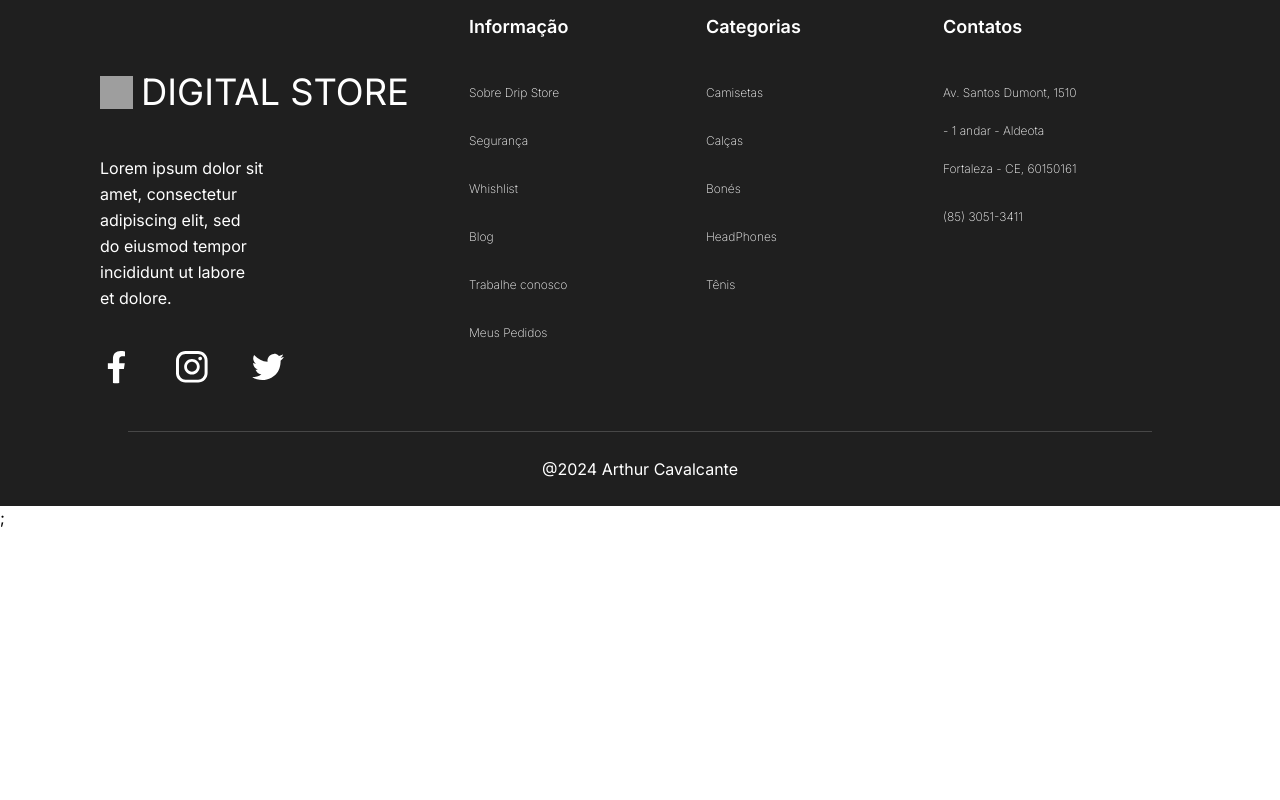
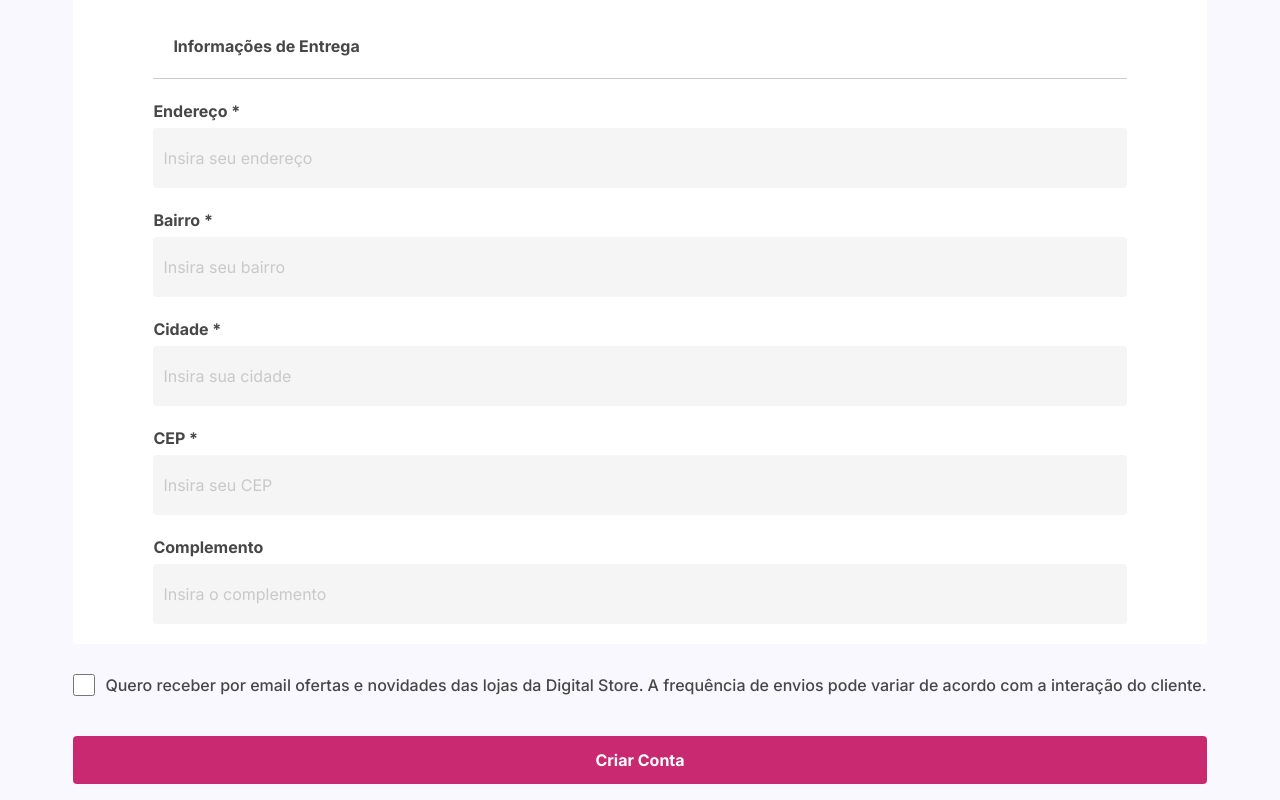
Before and after one commit to Linsarthur/drip-store, a React (Vite) app: page /authCadastro in a window 1280 px wide. Shown: the part 940-1740 px from the top of the page. Before the commit the page ends 1470 px from the top, so only its background shows below. Built offline with nearby package versions, Linux system fonts and the light colour scheme; grey boxes are pictures that could not be loaded.

Commit message:
Pagina de cadastro

```diff
--- a/src/pages/Cadastro.jsx
+++ b/src/pages/Cadastro.jsx
@@ -1,13 +1,13 @@
 const Cadastro = () => {
   return (
     <>
-      <div className="bg-[#F9F8FE] px-[345px] pt-[128px] flex justify-center items-center">
-        <div className="w-full text-left">
-          <div className="mb-[22px] ">
-            <h2 className="font-bold text-[32px] text-[#1f1f1f]">
+      <div className="bg-[#F9F8FE] pt-[128px] flex justify-center items-center">
+        <div className="text-left">
+          <div className="mb-[22px]">
+            <h2 className="font-bold text-[32px] text-[#1f1f1f] mb-5">
               Criar conta
             </h2>
-            <div className="px-[30px] pt-[30px] font-bold bg-white"></div>
+            <div className="px-[30px] pt-[30px]  bg-white mb-5 rounded">
               <form className="bg-white p-5 rounded">
                 <h3 className="text-grafite border-b-[1px] border-cinza mx-[30px] font-bold block p-5">
                   Informações pessoais
@@ -57,6 +57,74 @@ const Cadastro = () => {
                 </div>
               </form>
             </div>
+             <div className="px-[30px] pt-[30px]  bg-white mb-5 rounded">
+              <form className="bg-white p-5 rounded">
+                <h3 className="text-grafite border-b-[1px] border-cinza mx-[30px] font-bold block p-5">
+                  Informações de Entrega
+                </h3>
+                <div className="mx-[30px]  ">
+                  <label className="text-grafite block mb-[5px] mt-5 font-bold">
+                    Endereço *
+                  </label>
+                  <input
+                    type="text"
+                    placeholder="Insira seu endereço"
+                    className="w-full h-[60px] bg-grafite/5 py-[16px] pl-[10px] text-grafite/50 rounded"
+                  />
+                </div>
+
+                <div className="mx-[30px]  ">
+                  <label className="text-grafite block mb-[5px] mt-5 font-bold">
+                    Bairro *
+                  </label>
+                  <input
+                    type="text"
+                    placeholder="Insira seu bairro"
+                    className="w-full h-[60px] bg-grafite/5 py-[16px] pl-[10px] text-grafite/50 rounded"
+                  />
+                </div>
+
+                <div className="mx-[30px]  ">
+                  <label className="text-grafite block mb-[5px] mt-5 font-bold">
+                    Cidade *
+                  </label>
+                  <input
+                    type="text"
+                    placeholder="Insira sua cidade"
+                    className="w-full h-[60px] bg-grafite/5 py-[16px] pl-[10px] text-grafite/50 rounded"
+                  />
+                </div>
+
+                <div className="mx-[30px]  ">
+                  <label className="text-grafite block mb-[5px] mt-5 font-bold">
+                    CEP *
+                  </label>
+                  <input
+                    type="text"
+                    placeholder="Insira seu CEP"
+                    className="w-full h-[60px] bg-grafite/5 py-[16px] pl-[10px] text-grafite/50 rounded"
+                  />
+                </div>
+                <div className="mx-[30px]  ">
+                  <label className="text-grafite block mb-[5px] mt-5 font-bold">
+                    Complemento
+                  </label>
+                  <input
+                    type="text"
+                    placeholder="Insira o complemento"
+                    className="w-full h-[60px] bg-grafite/5 py-[16px] pl-[10px] text-grafite/50 rounded"
+                  />
+                </div>
+              </form>
+            </div>
+          </div>
+          <div className="w-full flex gap-[10px] leading-[22px] font-[500] mt-[30px] mb-[40px] text-grafite">
+            <input type="checkbox" className="w-[22px] h-[22px]"/>
+            <label>Quero receber por email ofertas e novidades das lojas da Digital Store. A frequência de envios pode variar de acordo com a interação do cliente.</label>
+          </div>
+          <button className="w-full h-[48px] mb-[150px] bg-rosa hover:bg-rosa-hover rounded font-bold text-white ">
+            Criar Conta
+          </button>
         </div>
       </div>
     </>
```
Also changed, not shown: src/layouts/RegisterLayout.jsx (+10 -8 lines). Lines whose indentation alone changed are shown as unchanged.
